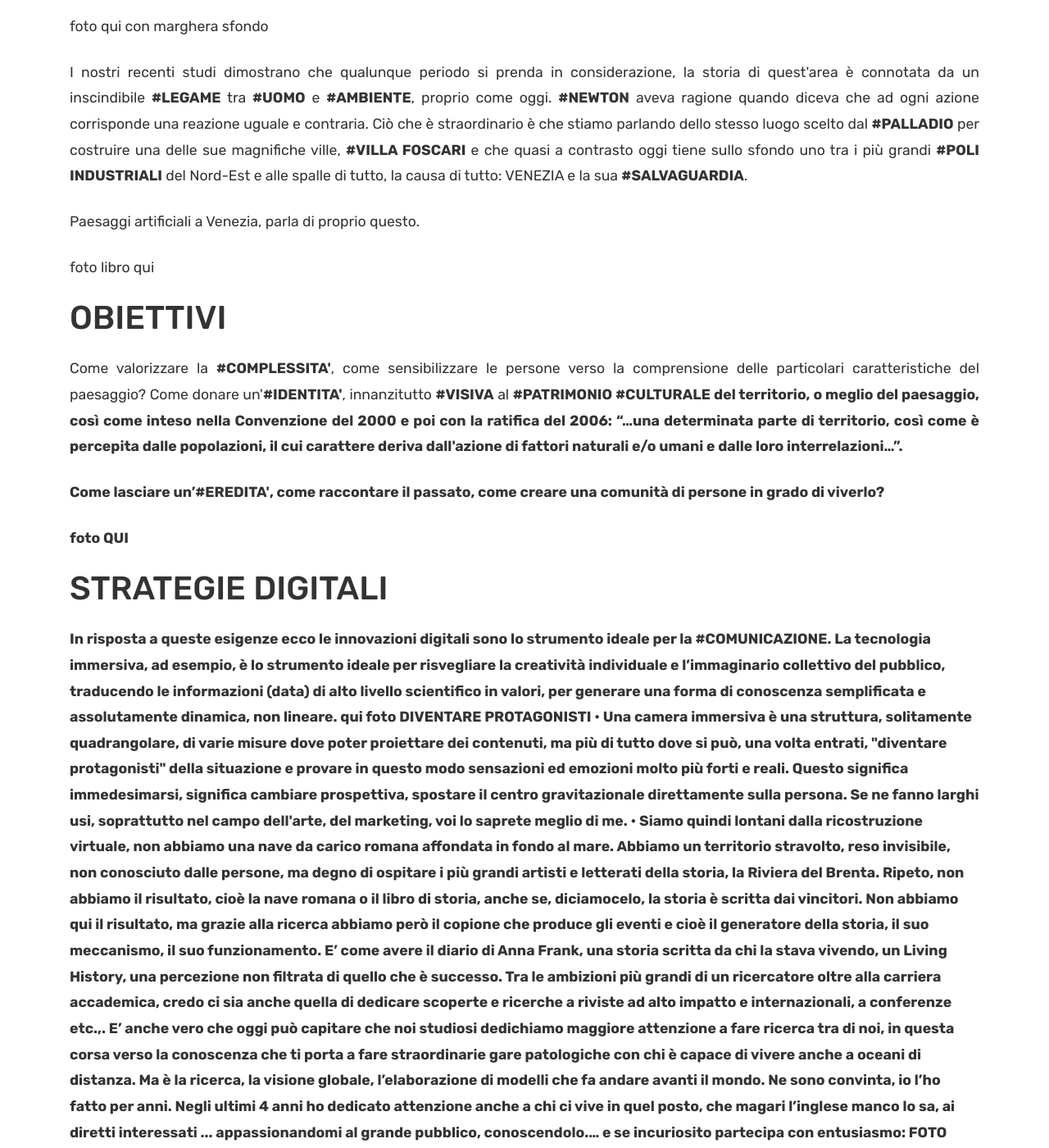
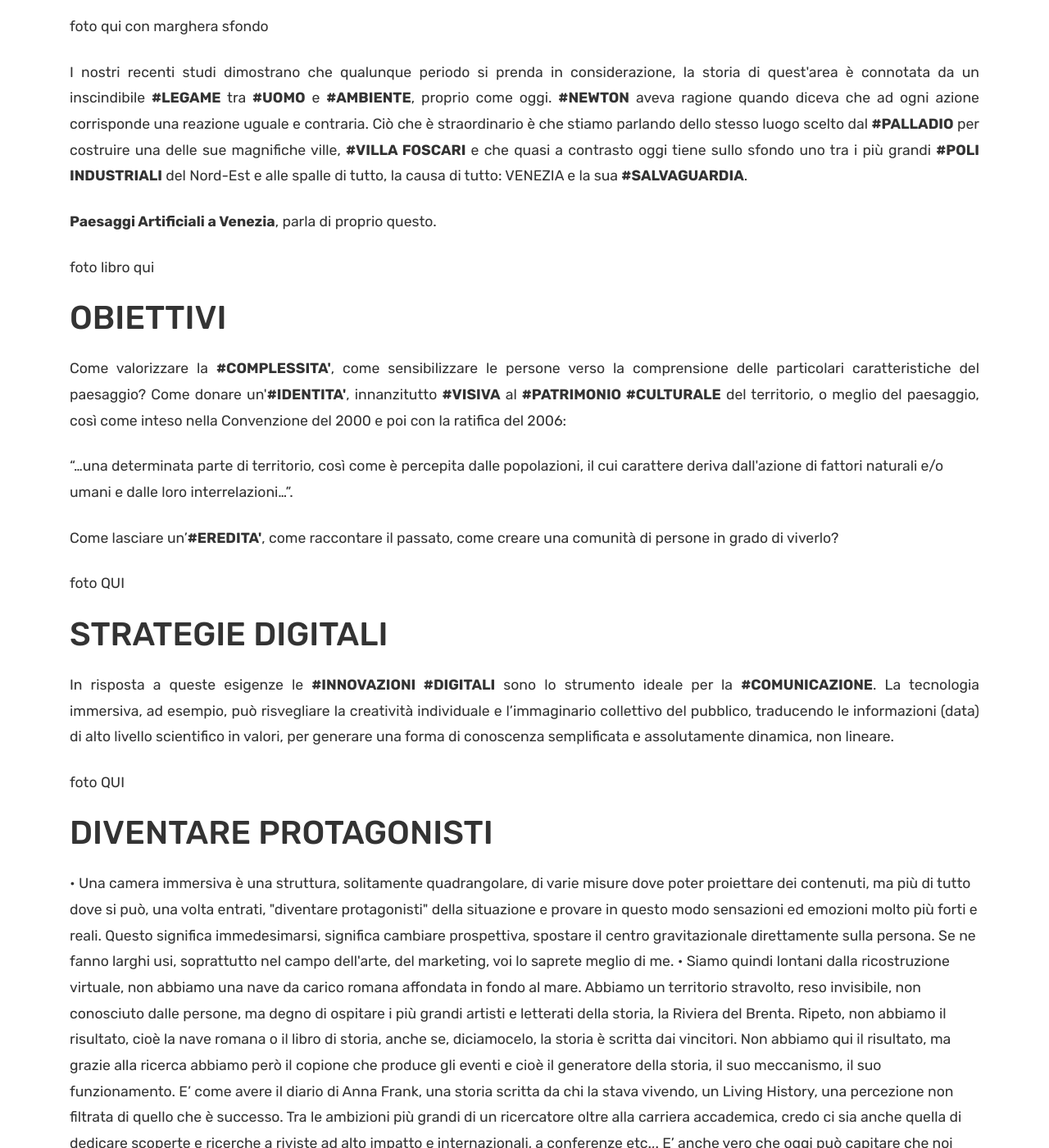
Before and after one commit to valrem93/SantIlarioeilBrenta_test, a Jekyll site: the page built from docs/heritage.html, in a window 1280 px wide and 1400 px high, scrolled down 1022 px. Shown: the whole window at 82% size. Built offline with Jekyll 4.4.1, drawn with Linux system fonts in a browser that asks for light colours; some of the changed text lies outside the part shown.

Commit message:
Update heritage.html

```diff
--- a/docs/heritage.html
+++ b/docs/heritage.html
@@ -31,27 +31,29 @@ e <b>#AMBIENTE</b>, proprio come oggi. <b>#NEWTON</b> aveva ragione quando dicev
  Ciò che è straordinario è che stiamo parlando dello stesso luogo scelto dal <b>#PALLADIO</b> per costruire una delle sue magnifiche ville,
  <b>#VILLA FOSCARI</b> e che quasi a contrasto oggi tiene sullo sfondo uno tra i più grandi <b>#POLI INDUSTRIALI</b> del Nord-Est e alle spalle di tutto, la causa di tutto:
  VENEZIA e la sua <b>#SALVAGUARDIA</b>. </p>
- <p align=justify> Paesaggi artificiali a Venezia, parla di proprio questo.</p>
+ <p align=justify> <b>Paesaggi Artificiali a Venezia</b>, parla di proprio questo.</p>
 
 <p>foto libro qui </p>
 
 <h1>OBIETTIVI</h1>
  <p align=justify> Come valorizzare la <b>#COMPLESSITA'</b>, come sensibilizzare le persone verso la comprensione delle particolari caratteristiche del paesaggio?
-Come donare un'<b>#IDENTITA'</b>, innanzitutto <b>#VISIVA</b> al <b>#PATRIMONIO #CULTURALE del territorio,
-o meglio del paesaggio, così come inteso nella Convenzione del 2000 e poi con la ratifica del 2006:
-“…una determinata parte di territorio, così come è percepita dalle popolazioni, il cui carattere deriva dall'azione di fattori naturali e/o umani e dalle loro interrelazioni…”.</p>
-<p align=justify> Come lasciare un’<b>#EREDITA'</b>, come raccontare il passato, come creare una comunità di persone in grado di viverlo?
+Come donare un'<b>#IDENTITA'</b>, innanzitutto <b>#VISIVA</b> al <b>#PATRIMONIO #CULTURALE</b> del territorio,
+o meglio del paesaggio, così come inteso nella Convenzione del 2000 e poi con la ratifica del 2006:</p>
+<p>“…una determinata parte di territorio, così come è percepita dalle popolazioni, il cui carattere deriva dall'azione di fattori naturali e/o umani e
+ dalle loro interrelazioni…”.</p>
+<p> Come lasciare un’<b>#EREDITA'</b>, come raccontare il passato, come creare una comunità di persone in grado di viverlo?</p>
 
 <p>foto QUI </p>
 
 
 <h1>STRATEGIE DIGITALI</h1>
-In risposta a queste esigenze ecco le innovazioni digitali sono lo strumento ideale per la #COMUNICAZIONE. La tecnologia immersiva, ad esempio, è lo strumento ideale
-per risvegliare la creatività individuale e l’immaginario collettivo del pubblico, traducendo le informazioni (data) di alto livello scientifico in valori,
-per generare una forma di conoscenza semplificata e assolutamente dinamica, non lineare.
-qui foto
+ <p align=justify>In risposta a queste esigenze le <b>#INNOVAZIONI #DIGITALI</b> sono lo strumento ideale per la <b>#COMUNICAZIONE</b>. La tecnologia immersiva, ad esempio,
+  può risvegliare la creatività individuale e l’immaginario collettivo del pubblico, traducendo le informazioni (data) di alto livello scientifico in valori,
+per generare una forma di conoscenza semplificata e assolutamente dinamica, non lineare. </p>
 
- DIVENTARE PROTAGONISTI
+<p>foto QUI </p>
+
+ <h1>DIVENTARE PROTAGONISTI</h1>
 •	Una camera immersiva è una struttura, solitamente quadrangolare, di varie misure dove poter proiettare dei contenuti, ma più di tutto dove si può, una volta entrati, "diventare protagonisti"
 della situazione e provare in questo modo sensazioni ed emozioni molto più forti e reali. Questo significa immedesimarsi, significa cambiare prospettiva, spostare il centro gravitazionale direttamente sulla persona. Se ne fanno larghi usi, soprattutto nel campo dell'arte, del marketing, voi lo saprete meglio di me.
 
```
